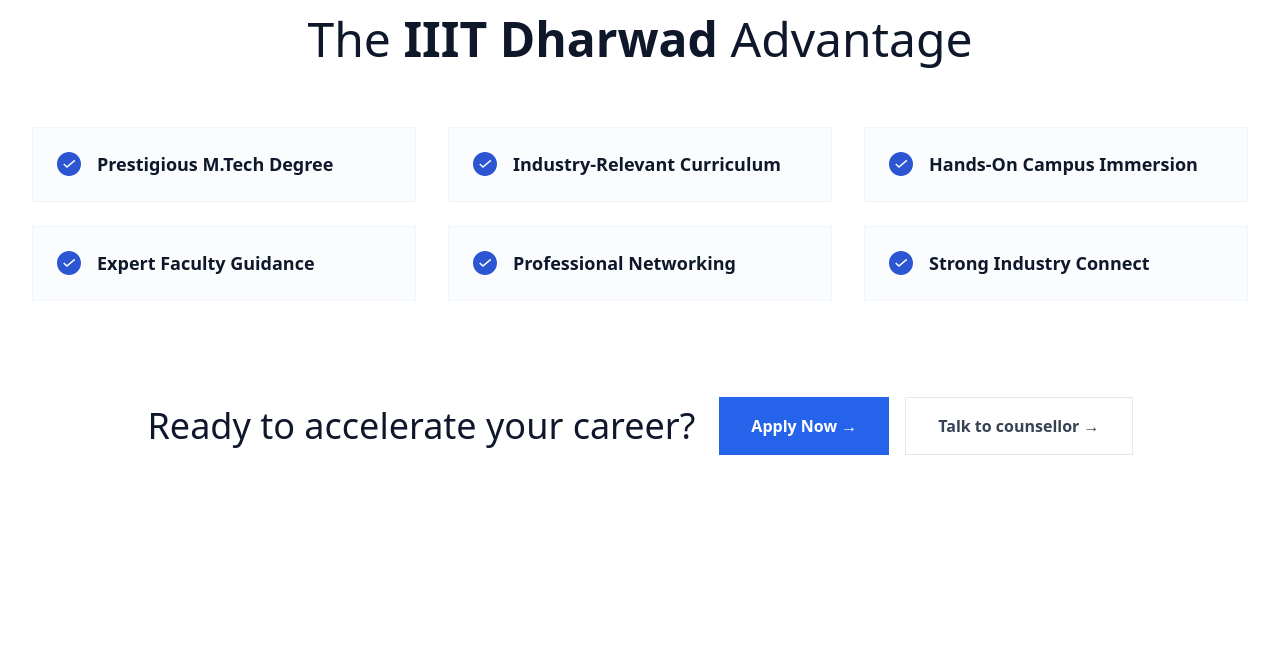
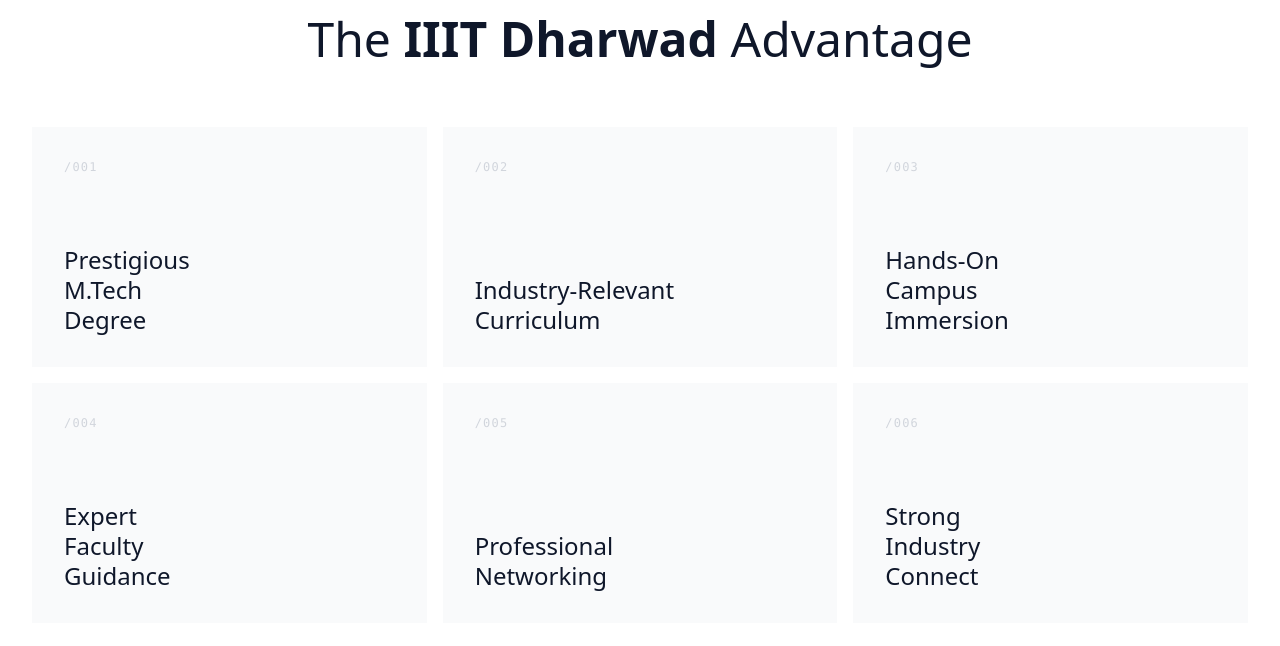
Before and after one commit to akshay-rsms/IIIT-D, a Next.js app: page / in a window 1280 px wide. Shown: the part 5600-6246 px from the top of the page. Built offline with nearby package versions, Linux system fonts and the light colour scheme; a web font is replaced by a local one.

Commit message:
refactor: Redesign the advantages section UI and update select dropdown default value attributes.

```diff
--- a/src/components/HeroSection.tsx
+++ b/src/components/HeroSection.tsx
@@ -66,16 +66,16 @@
                                     placeholder="Phone No."
                                     className="w-full px-4 py-3 rounded-none bg-gray-50 border border-gray-200 focus:outline-none focus:ring-2 focus:ring-brand-blue/20 focus:border-brand-blue transition-all text-sm lg:text-base"
                                 />
-                                <select className="w-full px-4 py-3 rounded-none bg-gray-50 border border-gray-200 focus:outline-none focus:ring-2 focus:ring-brand-blue/20 focus:border-brand-blue transition-all text-gray-500 text-sm lg:text-base">
-                                    <option disabled selected>City</option>
+                                <select defaultValue="" className="w-full px-4 py-3 rounded-none bg-gray-50 border border-gray-200 focus:outline-none focus:ring-2 focus:ring-brand-blue/20 focus:border-brand-blue transition-all text-gray-500 text-sm lg:text-base">
+                                    <option value="" disabled>City</option>
                                     <option>Bangalore</option>
                                     <option>Hyderabad</option>
                                     <option>Mumbai</option>
                                     <option>Delhi</option>
                                 </select>
                             </div>
-                            <select className="w-full px-4 py-3 rounded-none bg-gray-50 border border-gray-200 focus:outline-none focus:ring-2 focus:ring-brand-blue/20 focus:border-brand-blue transition-all text-gray-500 text-sm lg:text-base">
-                                <option disabled selected>Work Experience</option>
+                            <select defaultValue="" className="w-full px-4 py-3 rounded-none bg-gray-50 border border-gray-200 focus:outline-none focus:ring-2 focus:ring-brand-blue/20 focus:border-brand-blue transition-all text-gray-500 text-sm lg:text-base">
+                                <option value="" disabled>Work Experience</option>
                                 <option>0-2 Years</option>
                                 <option>2-5 Years</option>
                                 <option>5+ Years</option>
--- a/src/components/ToolsAndAdvantage.tsx
+++ b/src/components/ToolsAndAdvantage.tsx
@@ -105,15 +105,20 @@
                         </h2>
                     </div>
 
-                    <div className="grid grid-cols-1 md:grid-cols-2 lg:grid-cols-3 gap-x-8 gap-y-6">
-                        {advantages.map((item, index) => (
-                            <div key={index} className="flex items-center gap-4 p-6 bg-brand-light/50 border border-brand-blue/5 hover:border-brand-blue/20 hover:bg-white hover:shadow-lg transition-all rounded-none group">
-                                <div className="flex-shrink-0">
-                                    <img src="/blue-bulletin.svg" alt="bullet" className="h-6 w-6" />
-                                </div>
-                                <h4 className="text-lg font-bold text-brand-dark group-hover:text-brand-blue transition-colors leading-snug">
-                                    {item.title}
-                                </h4>
+                    <div className="grid grid-cols-1 md:grid-cols-2 lg:grid-cols-3 gap-4">
+                        {advantages.map((advantage, index) => (
+                            <div key={index} className="flex flex-col justify-between p-8 bg-gray-50 min-h-[240px] hover:bg-white hover:shadow-xl transition-all duration-300 group">
+                                <span className="text-xs font-mono text-gray-300 tracking-widest font-medium">
+                                    /00{index + 1}
+                                </span>
+
+                                <h3 className="text-xl lg:text-2xl font-normal text-brand-dark leading-tight">
+                                    {advantage.title.split(" ").map((word, i) => (
+                                        <span key={i} className="block">
+                                            {word}
+                                        </span>
+                                    ))}
+                                </h3>
                             </div>
                         ))}
                     </div>
```
